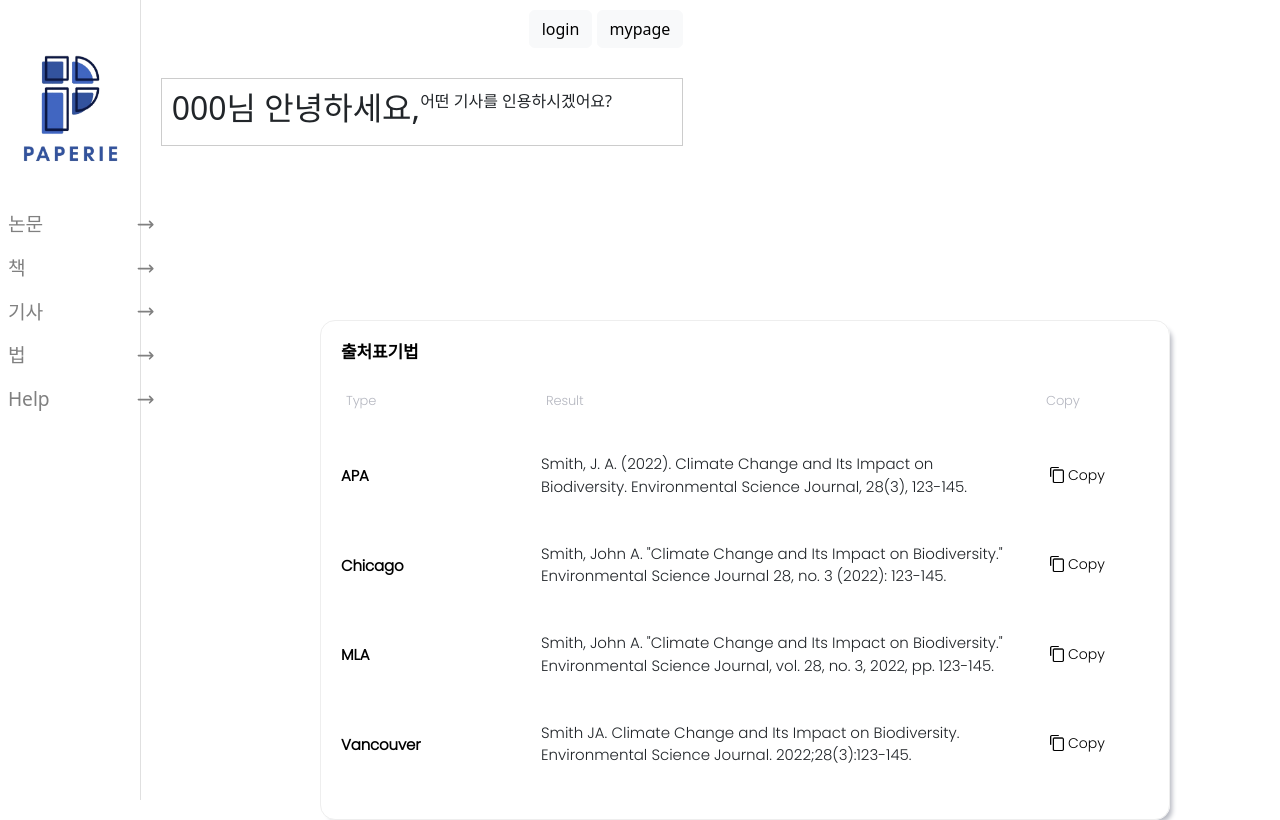
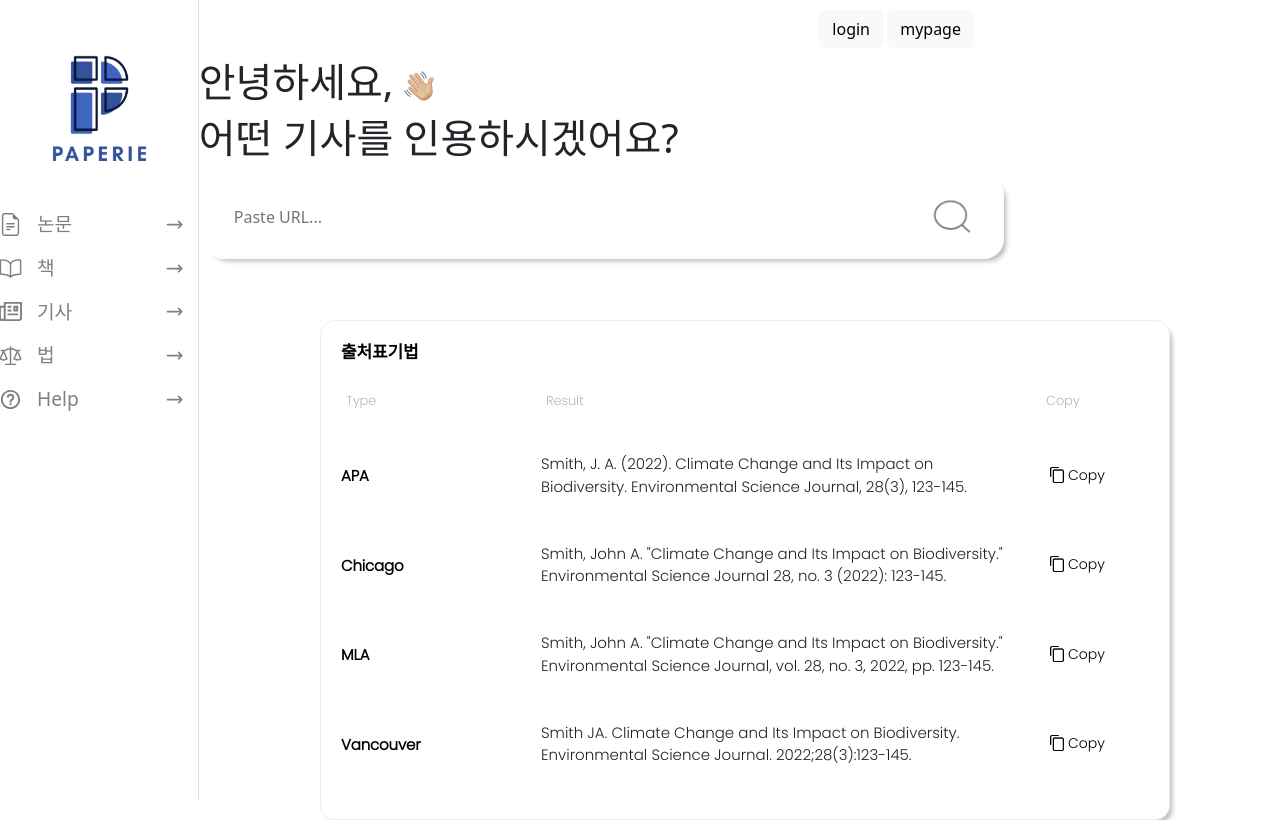
Before and after one commit to uujeongLee/paperie-front, a React (Create React App) app: page /cashes in a window 1280 px wide. Built offline with nearby package versions, Linux system fonts and the light colour scheme.

Commit message:
search.js 합류

```diff
--- a/src/App.js
+++ b/src/App.js
@@ -9,6 +9,8 @@ import MyList from "./pages/MyList";
 import TopBar from "./components/TopBar";
 import Hello from "./components/Hello"; //Hello 컴포넌트를 가져오도록 수정
 import References from "./components/References"; //테이블
+import Search from "./components/search";
+
 
 import 'bootstrap/dist/css/bootstrap.min.css'; //부트스트랩 import
 
@@ -37,7 +39,7 @@ class App extends React.Component {
 
           <ContentContainer>
             <TopBar />
-            <Hello />
+            <Search/>
             <References />
             <Switch>
               <Route exact path="/" component={Home} />
--- /dev/null
+++ b/src/components/search.css
@@ -0,0 +1,14 @@
+body {
+  margin: 0;
+  font-family: -apple-system, BlinkMacSystemFont, "Segoe UI", "Roboto", "Oxygen",
+    "Ubuntu", "Cantarell", "Fira Sans", "Droid Sans", "Helvetica Neue",
+    sans-serif;
+  -webkit-font-smoothing: antialiased;
+  -moz-osx-font-smoothing: grayscale;
+  box-shadow: 5px 5px 5px -3px #b5b7c0;
+}
+
+code {
+  font-family: source-code-pro, Menlo, Monaco, Consolas, "Courier New",
+    monospace;
+}
--- /dev/null
+++ b/src/components/search.js
@@ -0,0 +1,61 @@
+import React, { useState } from "react";
+import { createRoot } from "react-dom";
+import handImg from "../assets/handImg.png";
+import searchImg from "../assets/search.png";
+
+const Search = () => {
+  const [searchValue, setSearchValue] = useState("");
+
+  const inputGroupStyle = {
+    display: "flex",
+    alignItems: "center",
+  };
+  const inputBoxStyle = {
+    width: "800px",
+    padding: "30px",
+    margin: "5px",
+    border: "none",
+    borderRadius: "20px",
+    boxShadow: "5px 5px 5px -3px #B5B7C0",
+    outline: "none",
+  };
+
+  const searchButtonStyle = {
+    marginLeft: "-90px",
+    padding: "10px",
+    cursor: "pointer",
+  };
+
+  const handleSearch = () => {
+    //인용 결과 확인 함수
+  };
+
+  return (
+    <>
+      <h1>
+        안녕하세요, <img src={handImg} alt="hand" />
+      </h1>
+      <h1>어떤 기사를 인용하시겠어요?</h1>
+      <div style={inputGroupStyle}>
+        <input
+          type="text"
+          placeholder="Paste URL..."
+          value={searchValue}
+          onChange={(e) => setSearchValue(e.target.value)}
+          style={inputBoxStyle}
+        />
+        <div style={searchButtonStyle} onClick={handleSearch}>
+          <img
+            src={searchImg}
+            alt="Search"
+            style={{ width: "90%", height: "90%" }}
+          />
+        </div>
+      </div>
+    </>
+  );
+};
+
+export default Search;
+const root = createRoot(document.getElementById("root"));
+root.render(<Search />);
```
Also changed, not shown: src/assets/handImg.png (added), src/assets/search.png (added).
